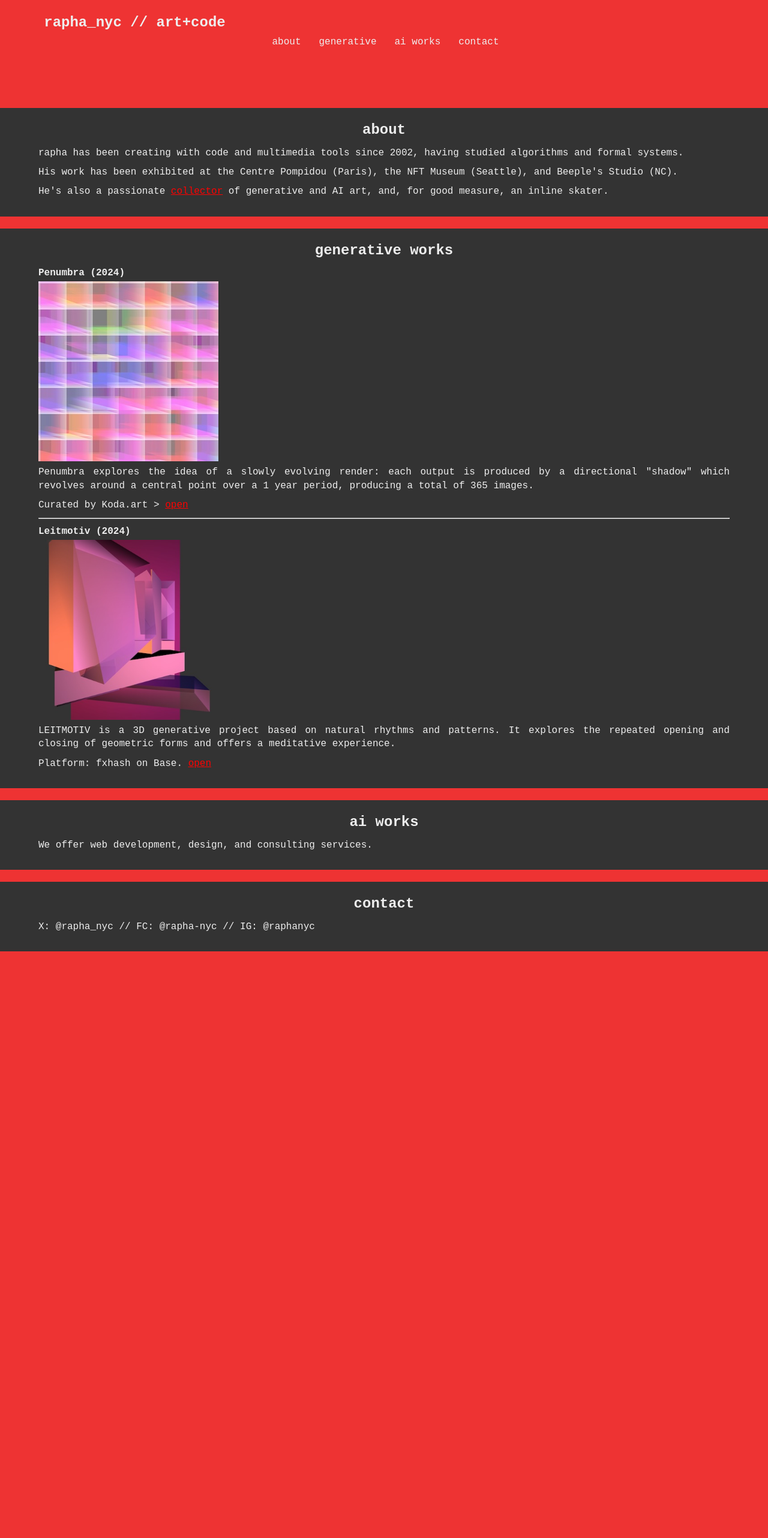
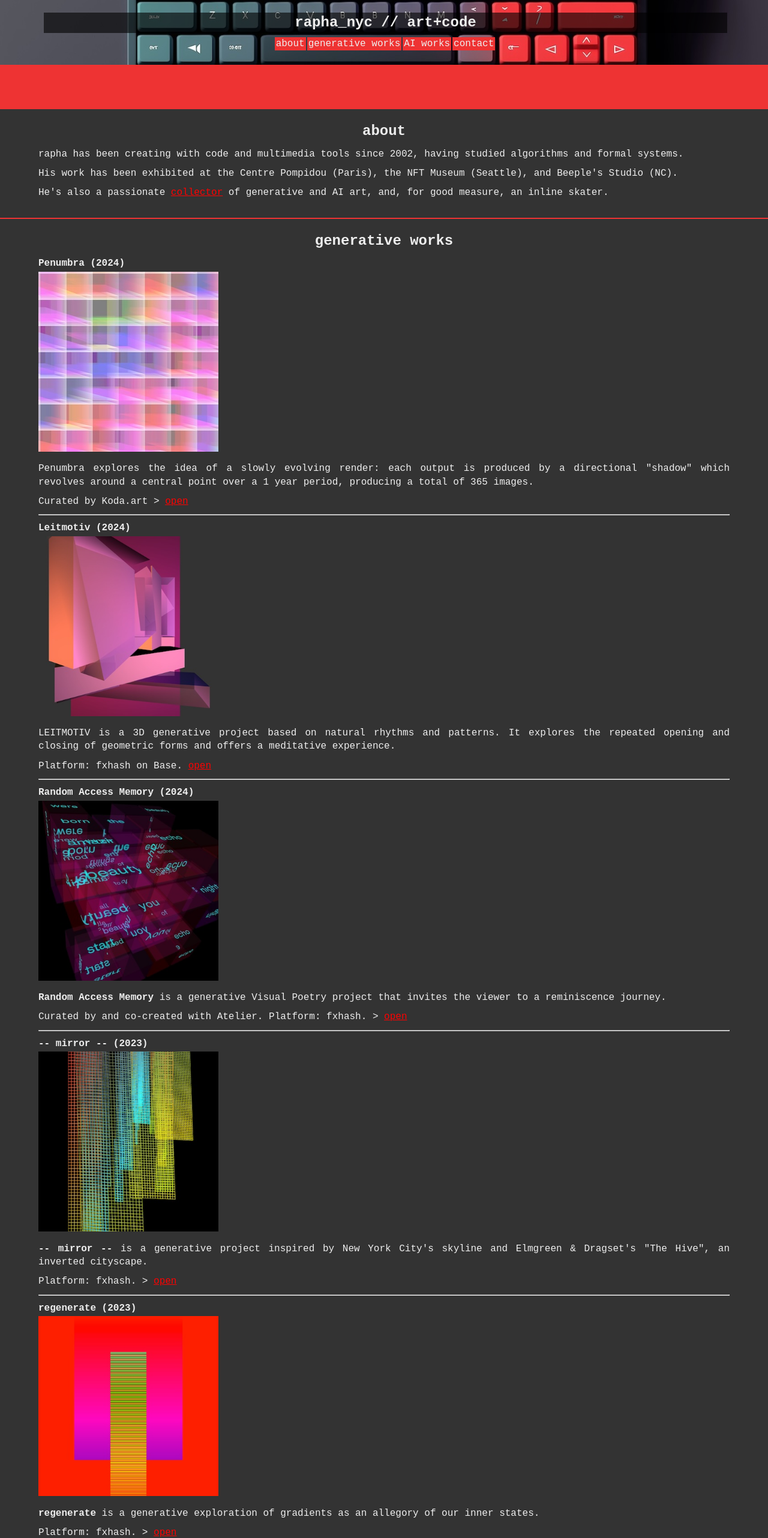
Before and after one commit to raph-431/github, a plain HTML site: page mobile.html in a window 1280 px wide. Shown: the top 2564 px of the page at 60% size. Before the commit the page ends 1606 px from the top, so only its background shows below. Drawn offline with Linux system fonts and the light colour scheme.

Commit message:
modified:   index.html 	modified:   mobile.html 	modified:   mobile_style.css

```diff
--- a/mobile.html
+++ b/mobile.html
@@ -16,8 +16,8 @@
             <nav>
                 <ul>
                     <li><a href="#about">about</a></li>
-                    <li><a href="#generative">generative</a></li>
-                    <li><a href="#ai">ai works</a></li>
+                    <li><a href="#generative">generative works</a></li>
+                    <li><a href="#ai">AI works</a></li>
                     <li><a href="#socials">contact</a></li>
                 </ul>
             </nav>
@@ -31,7 +31,7 @@
                 <p>rapha has been creating with code and multimedia tools since 2002,
                 having studied algorithms and formal systems.</p>
                 <p>His work has been exhibited at the Centre Pompidou (Paris), the NFT Museum (Seattle), and Beeple's Studio (NC).</p>
-                <p>He's also a passionate <a href="https://gallery.so/rapha_nyc">collector</a> of generative and AI art,
+                <p>He's also a passionate <a href="https://gallery.so/rapha_nyc" target="_blank">collector</a> of generative and AI art,
                 and, for good measure, an inline skater.</p>
             </div>
         </section>
@@ -41,19 +41,41 @@
                 <h2>generative works</h2>
                 <p>
                     <div class="title">Penumbra (2024)</div>
-                    <img src="img/penumbra_popup.jpg" alt="Penumbra">
+                    <img src="img/penumbra_popup.jpg" alt="Penumbra"></p>
                 <p>Penumbra explores the idea of a slowly evolving render: each output is produced by a directional "shadow" which
                 revolves around a central point over a 1 year period, producing a total of 365 images.</p>
-                <p>Curated by Koda.art > <a href="https://koda.art/ahp/u/1dtaNCHcmrcehMgQYbCNH1vcYdNScTUkPxssuRewuGUppR8">open</a></p>
-                </p>
+                <p>Curated by Koda.art > <a href="https://koda.art/ahp/u/1dtaNCHcmrcehMgQYbCNH1vcYdNScTUkPxssuRewuGUppR8" target="_blank">open</a></p>
+
                 <hr>
                 <p>
                 <div class="title">Leitmotiv (2024)</div>
-                <img src="img/leitmotiv-popup.jpg" alt="Leitmotiv">
+                <img src="img/leitmotiv-popup.jpg" alt="Leitmotiv"></p>
                 <p>LEITMOTIV is a 3D generative project based on natural rhythms and patterns. It explores
-                the repeated opening and closing of geometric forms and offers a meditative experience.
-                <p>Platform: fxhash on Base. <a href="https://www.fxhash.xyz/generative/0x81EA11b6FcFf314800067a2DeC9E00E482819714">open</a></p>
+                the repeated opening and closing of geometric forms and offers a meditative experience.</p>
+                <p>Platform: fxhash on Base. <a href="https://www.fxhash.xyz/generative/0x81EA11b6FcFf314800067a2DeC9E00E482819714" target="_blank">open</a></p>
+
+                <hr>
+                <p>
+                <div class="title">Random Access Memory (2024)</div>
+                <img src="img/RAMpopup.jpg" alt="Random Access Memory"></p>
+                <p><b>Random Access Memory</b> is a generative Visual Poetry project that invites the viewer to a reminiscence journey.</p>
+                <p>Curated by and co-created with Atelier. Platform: fxhash. > <a href="https://www.fxhash.xyz/generative/30728" target="_blank">open</a></p>
+                <hr>
+                <p>
+                <div class="title">-- mirror -- (2023)</div>
+                <img src="img/mirror-popup.jpg" alt="mirror"></p>
+                <p><b>-- mirror --</b> is a generative project inspired by New York City's skyline
+                and Elmgreen & Dragset's "The Hive", an inverted cityscape.
                 </p>
+                <p>Platform: fxhash. > <a
+                        href="https://www.fxhash.xyz/generative/29345" target="_blank">open</a></p>
+                <hr>
+                <p>
+                <div class="title">regenerate (2023)</div>
+                <img src="img/regenerate-popup.jpg" alt="regenerate"></p>
+                <p><b>regenerate</b> is a generative exploration of gradients as an allegory of our inner states.
+                </p>
+                <p>Platform: fxhash. > <a href="https://www.fxhash.xyz/generative/28989" target="_blank">open</a></p>
 
 
             </div>
@@ -62,7 +84,16 @@
         <section id="ai">
             <div class="container">
                 <h2>ai works</h2>
-                <p>We offer web development, design, and consulting services.</p>
+                <img src="img/facet.jpg" alt="ai"></p>
+                <p>Rapha has been exploring <b>text-to-image AI</b> since 2022, focusing mostly on abstract outputs, and often using
+                code-generated images as a starting point.
+                <p> works on objkt.com >
+                    <a href="https://objkt.com/users/tz1QqisMd8fKdsgN5uQyjA6UZ4GE3jhEz8M9" target="_blank">open</a>
+                </p>
+                <p> works on exchange.art >
+                    <a href="https://exchange.art/rapha-nyc/nfts" target="_blank">open</a>
+                </p>
+            </p>
             </div>
         </section>
 
--- a/mobile_style.css
+++ b/mobile_style.css
@@ -15,7 +15,7 @@ body {
 }
 
 main {
-    padding-top: 160px;
+    padding-top: 180px;
     /* padding-bottom: 100px; */
 }
 
@@ -24,37 +24,56 @@ header {
     top: 0;
     width: 100%;
     /* height: 240px; */
-    background-color: #e33;
+    /* background-color: #e33; */
+    border-bottom: 2px solid #e33;
     color: #eee;
     padding-left: 10px;
     padding-right: 5px;
     padding-top: 1px;
     padding-bottom: 2px;
+    background-image: url(img/keyboard3.jpg);
+    background-size: cover;
+    background-position: center;
+    background-repeat: no-repeat;
+    /* text-shadow: 0 0 10px #000; */
+
+    /* background-blend-mode:; */
+    /* background-clip: text; */
+    /* -webkit-background-clip: text; */
+    /* -webkit-text-fill-color: transparent; */
 }
 
-header h1 {
+header h2 {
     text-align: center;
+    background-color: rgba(0, 0, 0, 0.6);
+    color: #eee;
 }
-
+/* header nav {
+    display: inline;
+} */
 header nav ul {
     display: flex;
     justify-content: center;
     list-style: none;
-    padding: 4px;
+    list-style-type: none;
+    padding-top: 5px;
 }
 
 header nav ul li {
-    margin: 0 10px;
+
+    margin: 2px 2px;
+    margin-left: 0px;
 }
 
 header nav ul li a {
     color: #eee;
+    background-color: #e33;
     text-decoration: none;
-    padding: 5px 5px;
+    padding: 2px 2px;
 }
 
 header nav ul li a:hover {
-    background-color: #555;
+    background-color: #ccc;
 }
 
 img {
@@ -78,7 +97,7 @@ img {
 }
 
 section {
-    margin: 20px 0;
+    margin: 2px 0;
     background-color: #333;
     color: #eee;
 }
```
Also changed, not shown: index.html (+1 -1 lines).
